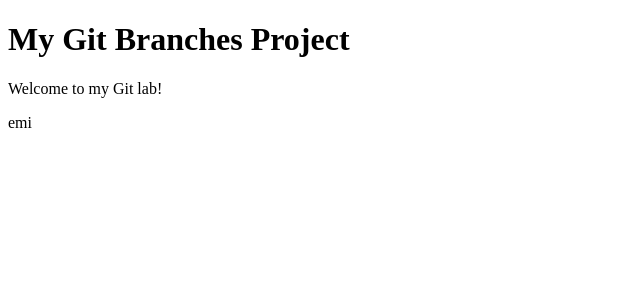
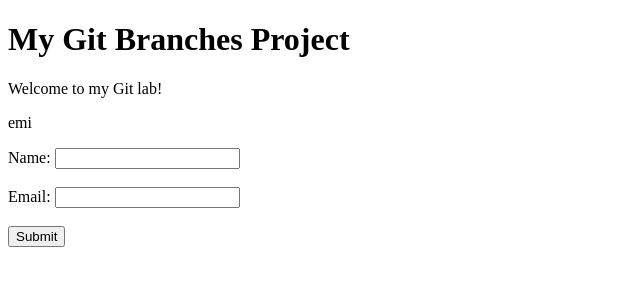
Before and after one commit to EmiAba/git-branches-lab1, a plain HTML site: page index.html in a window 1280 px wide. Shown: the whole page, without its empty margins (0-640 px from the left). Drawn offline with Linux system fonts and the light colour scheme.

Commit message:
added contact form

```diff
--- a/index.html
+++ b/index.html
@@ -8,6 +8,12 @@
  <h1>My Git Branches Project</h1>
     <p>Welcome to my Git lab!</p>
 <p>emi<p>
-
+     <form>
+        <label for="name">Name:</label>
+        <input type="text" id="name" name="name"><br><br>
+        <label for="email">Email:</label>
+        <input type="email" id="email" name="email"><br><br>
+        <button type="submit">Submit</button>
+    </form>
 </body>
 </html>
```
